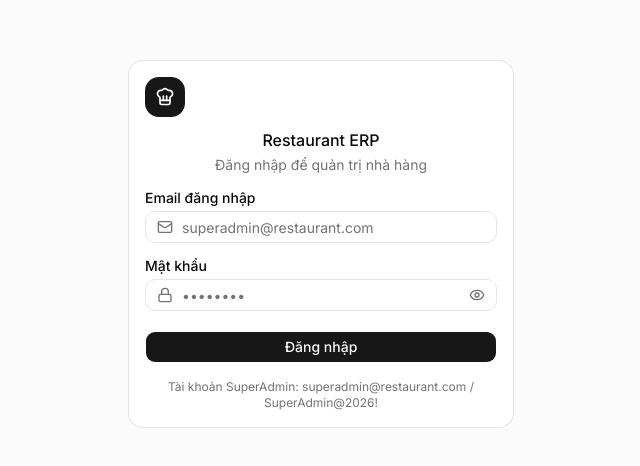
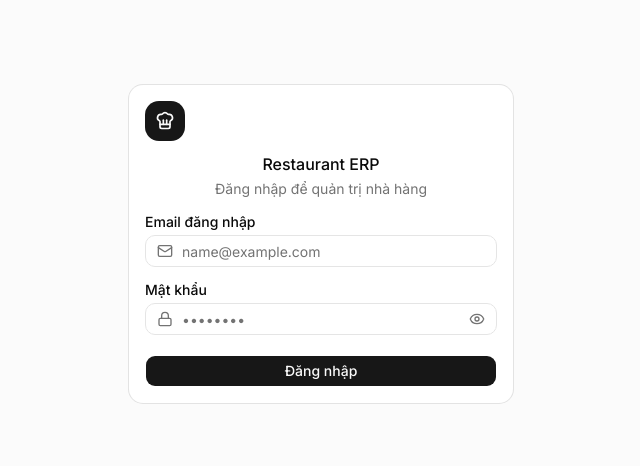
Before and after one commit to zworkspaces01-alt/erp-restaurant, a Next.js app: page /login in a window 1280 px wide. Shown: the part 156-622 px from the top of the page, without its empty margins (319-959 px from the left). Built offline with nearby package versions, Linux system fonts and the light colour scheme.

Commit message:
fix(auth): bo hien thi thong tin tai khoan demo o trang login

```diff
--- a/src/app/login/page.tsx
+++ b/src/app/login/page.tsx
@@ -27,9 +27,6 @@ export default async function LoginPage({
         </CardHeader>
         <CardContent>
           <LoginForm next={safeNext} />
-          <p className="mt-4 text-center text-xs text-muted-foreground">
-            Tài khoản SuperAdmin: superadmin@restaurant.com / SuperAdmin@2026!
-          </p>
         </CardContent>
       </Card>
     </div>
--- a/src/components/auth/login-form.tsx
+++ b/src/components/auth/login-form.tsx
@@ -54,7 +54,7 @@ export function LoginForm({ next }: { next?: string }) {
             id="email"
             type="email"
             autoComplete="email"
-            placeholder="superadmin@restaurant.com"
+            placeholder="name@example.com"
             className="pl-9"
             {...form.register("email")}
           />
```
